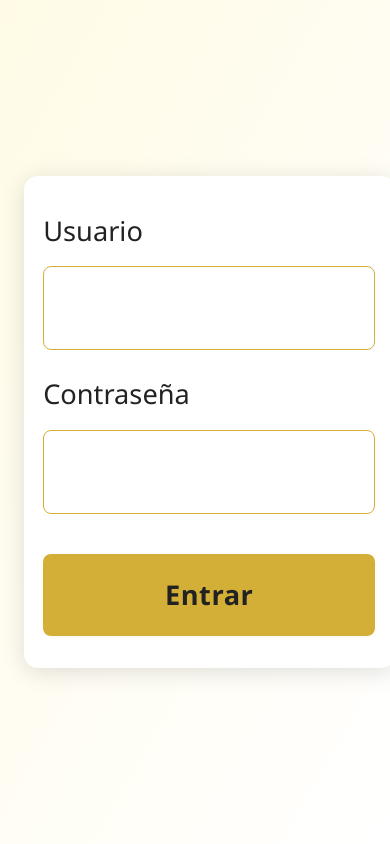
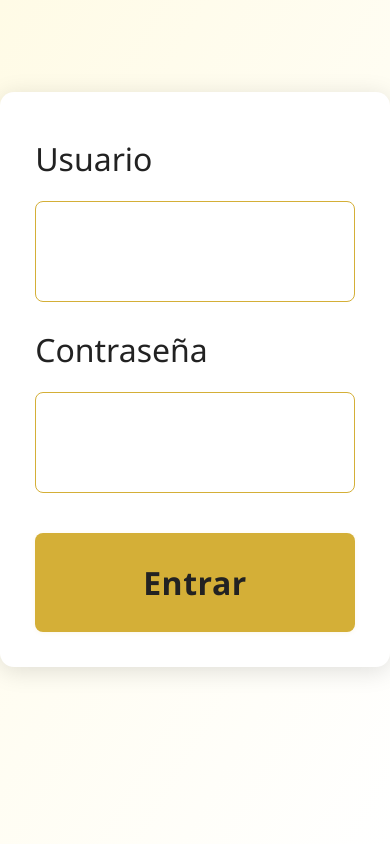
Before and after one commit to jmm-1987/metro2, a Flask app: page /login in a window 390 px wide. Run offline with Flask 3, Linux system fonts and the light colour scheme; some libraries are stand-ins or nearby versions.

Commit message:
login responsivo

```diff
--- a/templates/login.html
+++ b/templates/login.html
@@ -1,19 +1,34 @@
 {% extends 'base.html' %}
 {% block title %}Entrar{% endblock %}
 {% block content %}
+<div class="d-flex justify-content-center align-items-center" style="min-height:90vh;width:100vw;">
+  <form method="POST" class="login-form" style="background:#fff;border-radius:14px;box-shadow:0 4px 24px rgba(0,0,0,0.13);padding:2.7rem 2.2rem 2.2rem 2.2rem;width:100%;max-width:540px;">
+      {{ form.hidden_tag() }}
+      <div class="mb-4">
+          {{ form.nombre.label }}
+          {{ form.nombre(class_='form-control form-control-lg') }}
+      </div>
+      <div class="mb-4">
+          {{ form.password.label }}
+          {{ form.password(class_='form-control form-control-lg') }}
+      </div>
+      <button type="submit" class="btn btn-primary w-100 mt-3" style="font-size:1.4rem;padding:1.1rem 0;">Entrar</button>
+  </form>
+</div>
 <style>
-.login-form {
-  background: #fff;
-  border-radius: 14px;
-  box-shadow: 0 4px 24px rgba(0,0,0,0.13);
-  padding: 2.2rem 2rem 2rem 2rem;
-  margin-top: 7vh;
-  margin-bottom: 7vh;
+.login-form label {
+  font-size: 1.25rem;
+  margin-bottom: 0.7rem;
 }
-/* Estilos para móviles */
+/* Eliminar padding lateral del contenedor padre en móvil solo en login */
 @media (max-width: 768px) {
+  body > .flex-grow-1.px-4 {
+    padding-left: 0 !important;
+    padding-right: 0 !important;
+    width: 100vw !important;
+  }
   .login-form {
-    width: 95vw !important;
+    width: 100vw !important;
     max-width: none !important;
     min-width: 0 !important;
     box-sizing: border-box !important;
@@ -21,35 +36,23 @@
     flex-shrink: 0 !important;
     position: relative;
     z-index: 2;
-    padding: 2.2rem 1.2rem 2rem 1.2rem;
-    margin-top: 10vw;
-    margin-bottom: 10vw;
+    padding: 2.7rem 0.5rem 2.2rem 0.5rem;
+    margin-top: 5vw;
+    margin-bottom: 5vw;
   }
   .login-form label {
-    font-size: 1.7rem !important;
-    margin-bottom: 0.9rem;
+    font-size: 2rem !important;
+    margin-bottom: 1.1rem;
   }
   .login-form .form-control {
-    font-size: 1.7rem !important;
-    padding: 1.3rem 1.2rem !important;
+    font-size: 2rem !important;
+    padding: 1.6rem 1.2rem !important;
     height: auto !important;
   }
   .login-form .btn {
-    font-size: 1.7rem !important;
-    padding: 1.3rem 0 !important;
+    font-size: 2rem !important;
+    padding: 1.6rem 0 !important;
   }
 }
 </style>
-<form method="POST" class="login-form" style="max-width:420px;margin:auto;">
-    {{ form.hidden_tag() }}
-    <div class="mb-4">
-        {{ form.nombre.label }}
-        {{ form.nombre(class_='form-control') }}
-    </div>
-    <div class="mb-4">
-        {{ form.password.label }}
-        {{ form.password(class_='form-control') }}
-    </div>
-    <button type="submit" class="btn btn-primary w-100 mt-3">Entrar</button>
-</form>
 {% endblock %}
```
